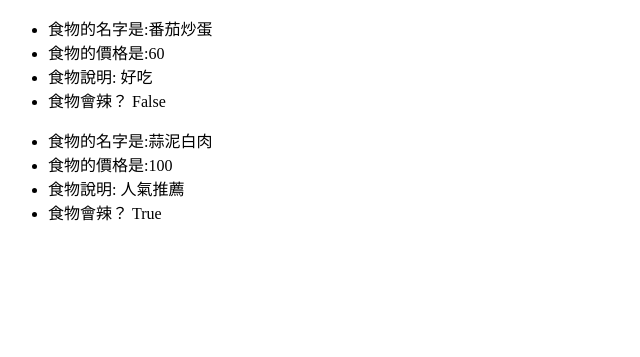
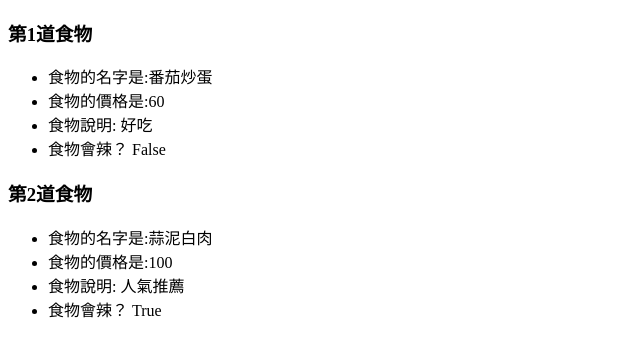
Before and after one commit to its-django/mysite, a Django app: page /menu/ in a window 1280 px wide. Shown: the top 357 px of the page, without its empty margins (0-640 px from the left). Run offline with Django 3.2, Linux system fonts and the light colour scheme.

Commit message:
Module07 - forloop變量及其屬性
* 使用forloop變數

```diff
--- a/mysite/templates/menu.html
+++ b/mysite/templates/menu.html
@@ -6,6 +6,7 @@
     </head>
     <body>
         {% for food in foods %}
+        <h3>第{{ forloop.counter }}道食物</h3>
         <ul>
             <li> 食物的名字是:{{ food.name }} </li>
             <li> 食物的價格是:{{ food.price }} </li>
```
